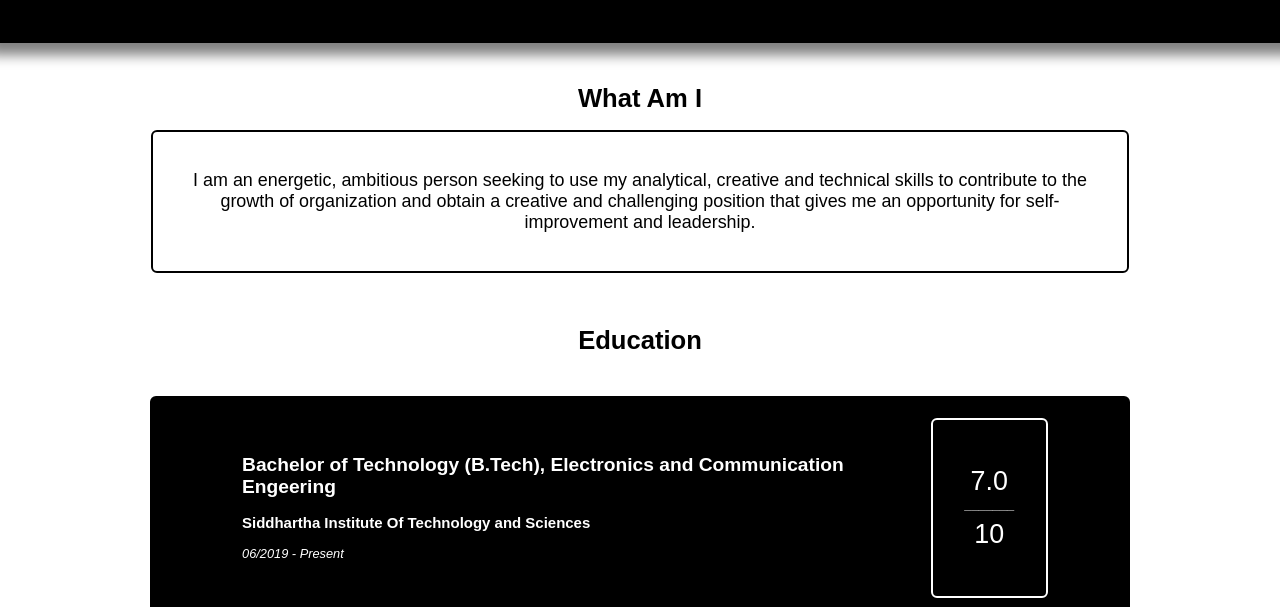
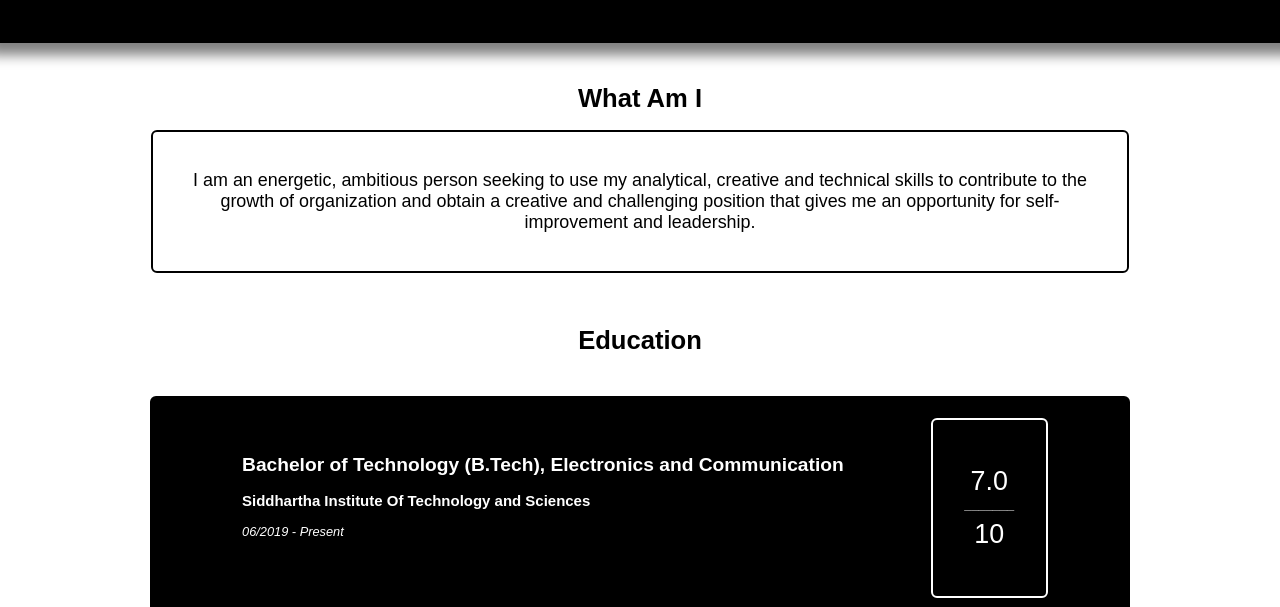
Before and after one commit to Sathvika027/OIBSIP-TASK2, a plain HTML site: page index.html in a window 1280 px wide. Shown: the part 193-800 px from the top of the page. Drawn offline with Linux system fonts and the light colour scheme; a script that the page names is missing.

Commit message:
Add files via upload

```diff
--- a/index.html
+++ b/index.html
@@ -31,7 +31,7 @@
                     <div class="education">
                         <div class="ed-row">
                             <div class="ed-data">
-                                <h2> <b>Bachelor of Technology (B.Tech), Electronics and Communication Engeering</b></h2>
+                                <h2> <b>Bachelor of Technology (B.Tech), Electronics and Communication</b></h2>
                                 <h3> Siddhartha Institute Of Technology and Sciences </h3>
                                 <p> <i>06/2019 - Present</i> </p>
                             </div>
```
